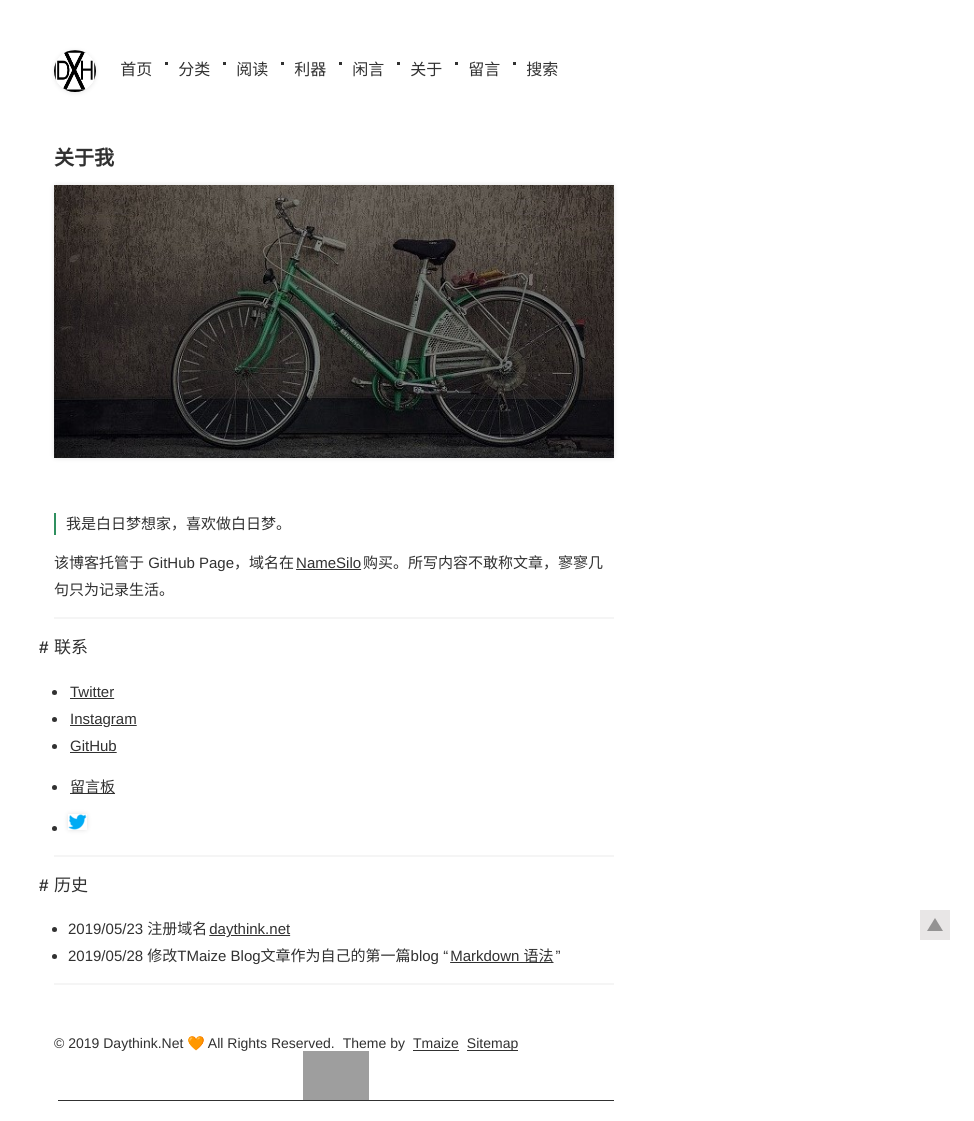
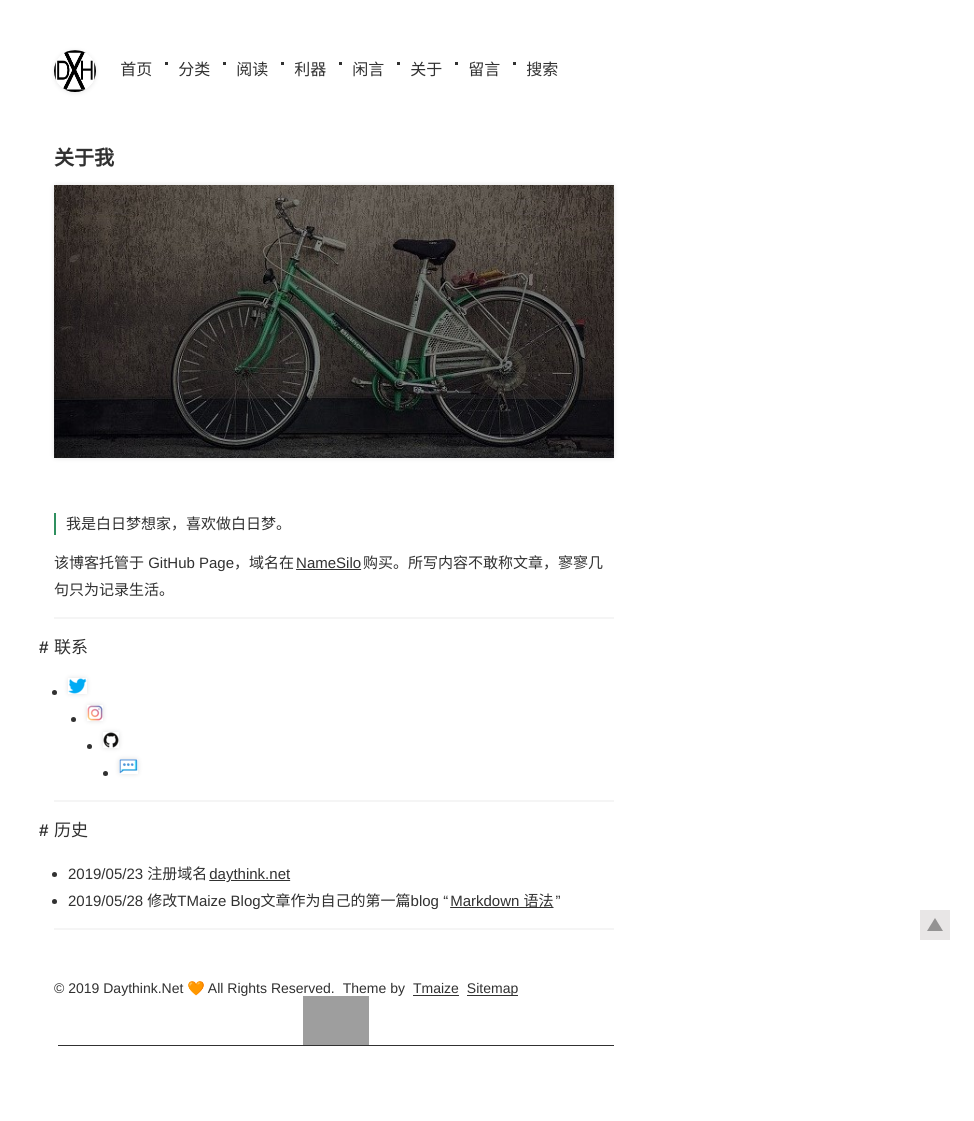
Before and after one commit to Devinteng/blog3, a Jekyll site: the page built from pages/关于.md, in a window 1280 px wide. Shown: the whole page, without its empty margins (306-1280 px from the left). Built offline with Jekyll 4.4.1, drawn with Linux system fonts in a browser that asks for light colours; after the commit the page ends 1066 px from its top, so only the background shows below that; grey boxes are pictures that could not be loaded.

Commit message:
Update 关于.md

```diff
--- a/pages/关于.md
+++ b/pages/关于.md
@@ -14,12 +14,10 @@ title: 关于我
 ***
 ## 联系
 
-+ [Twitter](https://twitter.com/caiwoshiwho)
-+ [Instagram](https://www.instagram.com/caiwoshiwho/)
-+ [GitHub](https://github.com/Devinteng)
-+ [留言板](https://daythink.net/pages/%E7%95%99%E8%A8%80.html)
-
 + <a href="https://twitter.com/caiwoshiwho" target="_blank"><img src="/img/twitter-logo.png" align="left"> </a>
++ <a href="https://www.instagram.com/caiwoshiwho/" target="_blank"><img src="/img/instagram-logo.png" align="left"> </a>
++ <a href="https://github.com/Devinteng" target="_blank"><img src="/img/Github-logo.png" align="left"> </a>
++ <a href="https://daythink.net/pages/%E7%95%99%E8%A8%80.html" target="_blank"><img src="/img/chat-logo.png" align="left"> </a>
 
 
 ***
```
